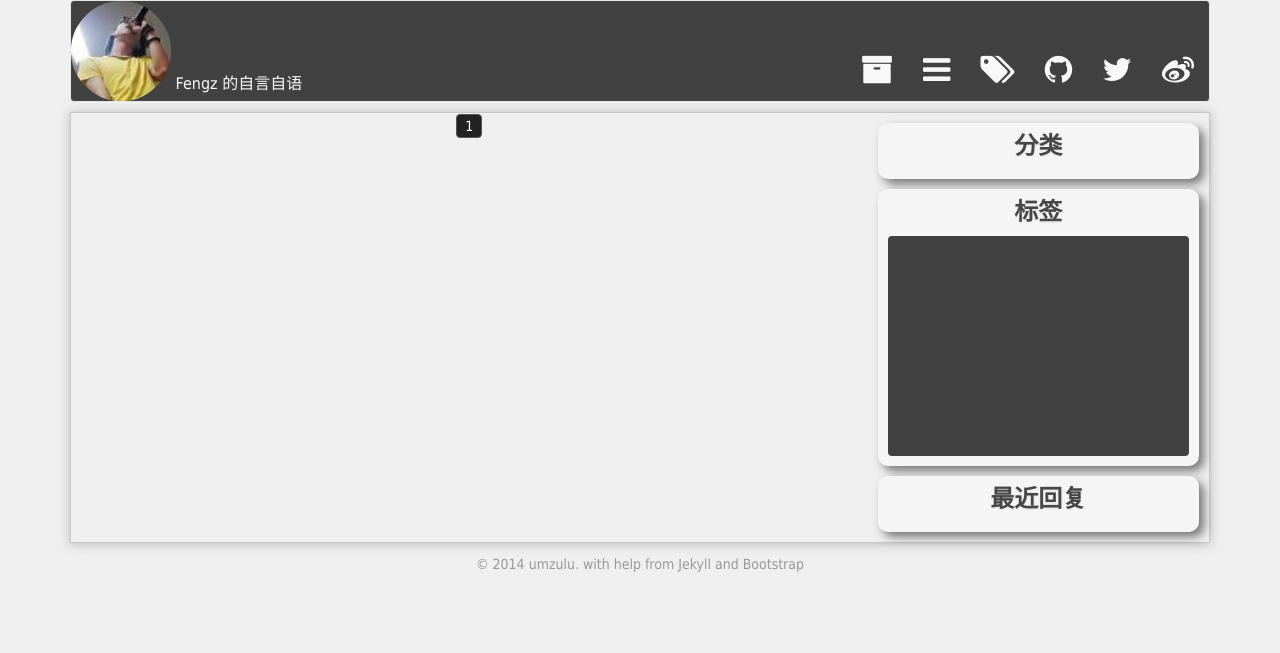
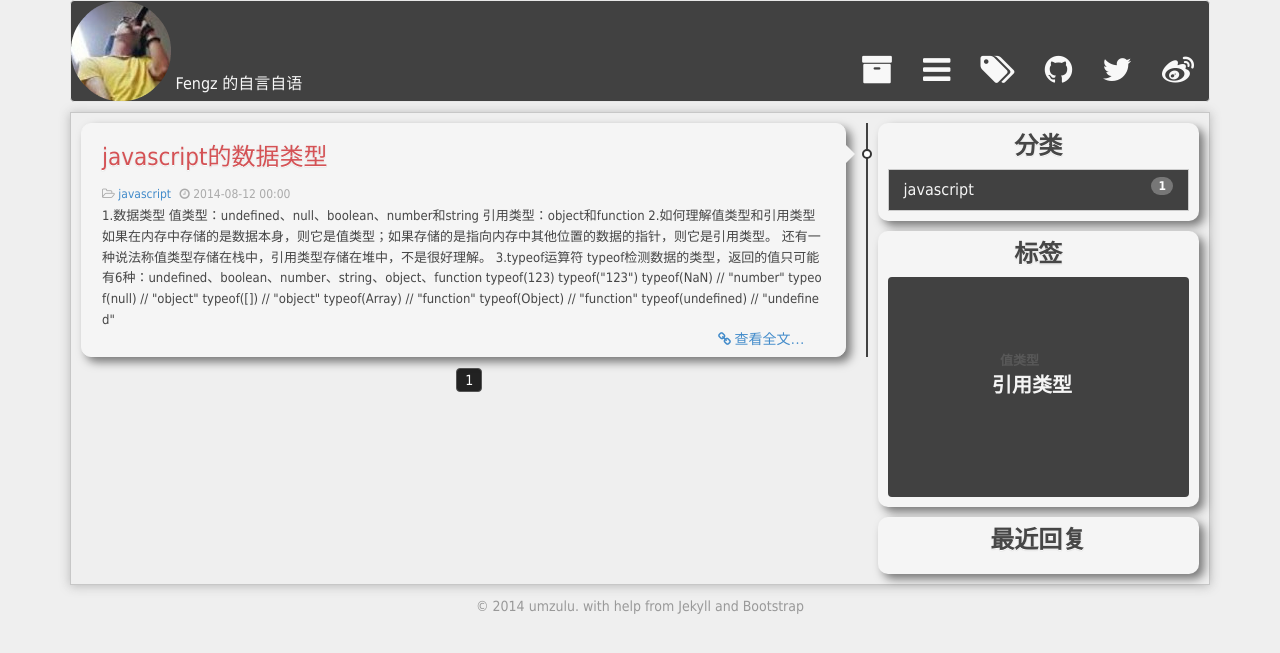
Before and after one commit to norakaeru/umzulu.github.io, a Jekyll site: the page built from index.html, in a window 1280 px wide. Shown: the top 653 px of the page. Built offline with Jekyll 4.4.1, drawn with Linux system fonts in a browser that asks for light colours; Markdown is read by kramdown in place of the engine named in the settings; the list of posts is cut into pages by our own code; comment, search, counter and statistics services are not loaded.

Commit message:
first post

````diff
--- /dev/null
+++ b/_posts/2014-08-12-js-datatype.md
@@ -0,0 +1,35 @@
+---
+layout: post
+title:  "javascript的数据类型"
+keywords: "js数据类型"
+description: "值类型存储在栈中，引用类型存储在堆中"
+category: "javascript"
+tags: ["值类型", "引用类型"]
+---
+
+**1.数据类型**
+
+值类型：`undefined`、`null`、`boolean`、`number`和`string`
+
+引用类型：`object`和`function`
+
+**2.如何理解值类型和引用类型**
+
+如果在内存中存储的是数据本身，则它是值类型；如果存储的是指向内存中其他位置的数据的指针，则它是引用类型。
+
+还有一种说法称**值类型存储在栈中，引用类型存储在堆中**，不是很好理解。
+
+**3.typeof运算符**
+
+typeof检测数据的类型，返回的值只可能有6种：`undefined`、`boolean`、`number`、`string`、`object`、`function`
+
+```javascript
+typeof(123)
+typeof("123")
+typeof(NaN) // "number"
+typeof(null)  // "object"
+typeof([])  // "object"
+typeof(Array)  // "function"
+typeof(Object)  // "function"
+typeof(undefined)  // "undefined"
+```
--- a/style/css/style.css
+++ b/style/css/style.css
@@ -290,7 +290,10 @@ hr {
     margin-right: 5px;
     font-size:12px;
 }
-.post-box .post-content {margin-bottom:5px;}
+.post-box .post-content {
+    margin-bottom:5px;
+	font-size:13px;
+}
 .post-box .read-more {
     font-size:14px;
     position:absolute;
````
